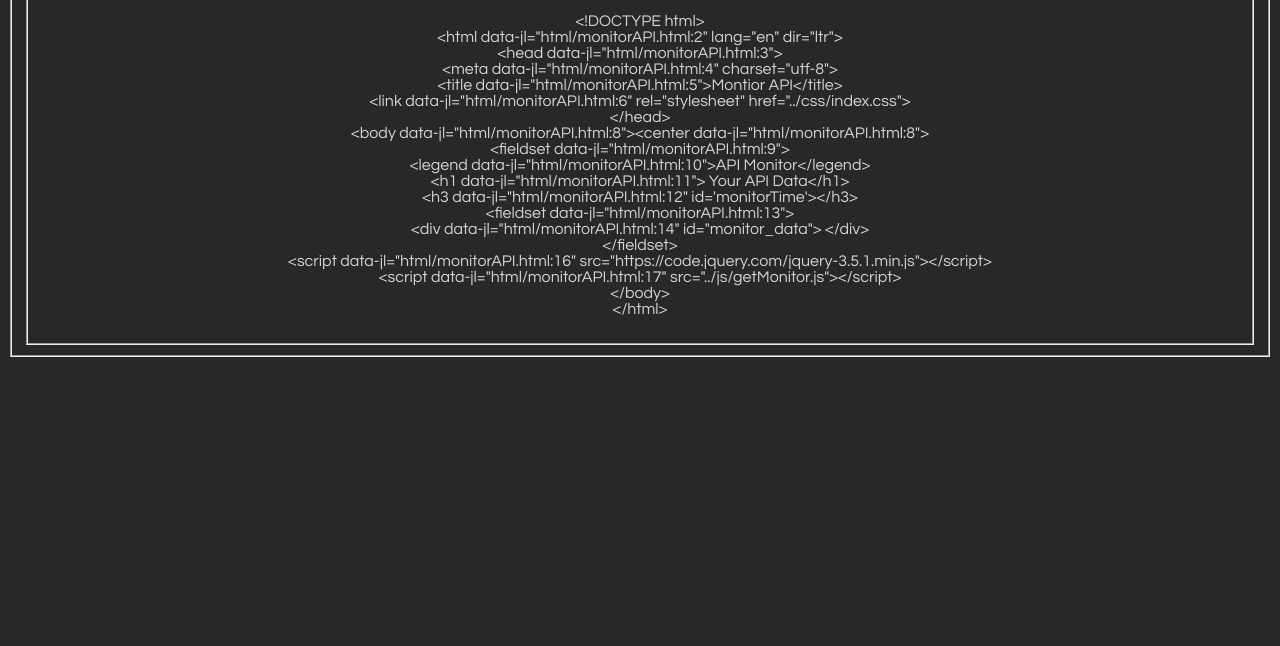
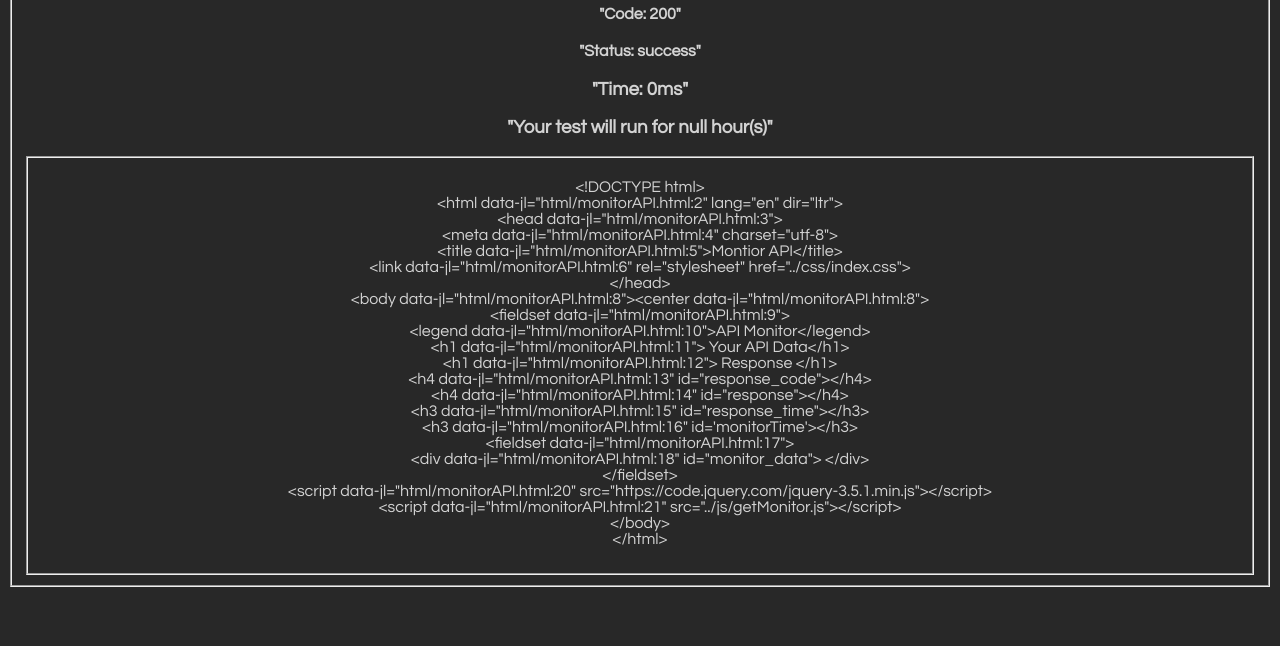
Before and after one commit to Omkar-K/APIMonitoring, a website: page html/monitorAPI.html in a window 1280 px wide. Shown: the part 154-800 px from the top of the page. Drawn offline with nearby package versions, Linux system fonts and the light colour scheme.

Commit message:
Response code reading added.

```diff
--- a/html/monitorAPI.html
+++ b/html/monitorAPI.html
@@ -9,6 +9,10 @@
     <fieldset>
     <legend>API Monitor</legend>
     <h1> Your API Data</h1>
+    <h1> Response </h1>
+    <h4 id="response_code"></h4>
+    <h4 id="response"></h4>
+    <h3 id="response_time"></h3>
     <h3 id='monitorTime'></h3>
     <fieldset>
       <div id="monitor_data"> </div>
--- a/js/getMonitor.js
+++ b/js/getMonitor.js
@@ -22,6 +22,17 @@ function APIFetch() {
   $.ajax({
     url: url,
     headers: {
+    },
+    error: function(xhr, status, error) {
+      var err = eval("(" + xhr.responseText + ")");
+      var err_code = eval("(" + xhr.status + ")");
+      $('#response').append(JSON.stringify("Status: "+ err.error ))
+      $('#response_code').append(JSON.stringify("Code: "+ err_code ))
+      console.log(err_code);
+    },
+    complete: function(xhr, textStatus) {
+      $('#response_code').append(JSON.stringify("Code: "+ xhr.status ))
+        console.log(xhr.status);
     }
   }).done(function(data, response) {
     deepFetch(data);
@@ -30,6 +41,9 @@ function APIFetch() {
     var totalTime = new Date().getTime()-ajaxTime;
     console.log(totalTime);
     console.log(data);
+
+    $('#response').append(JSON.stringify("Status: "+ response ))
+    $('#response_time').append(JSON.stringify("Time: "+ totalTime + "ms"))
   });
 
   // for(var i=0;i<interval*60000;i++)
```
